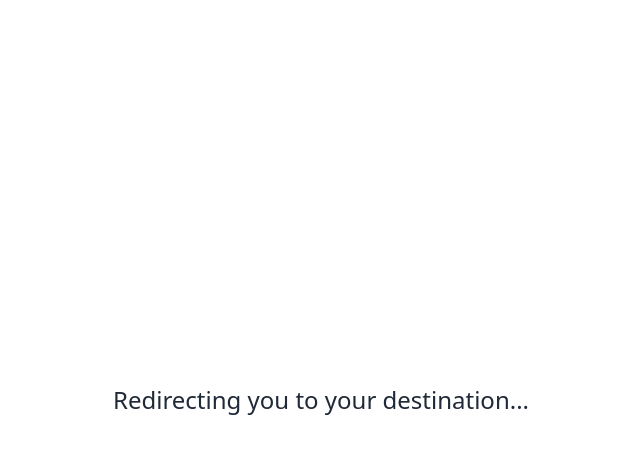
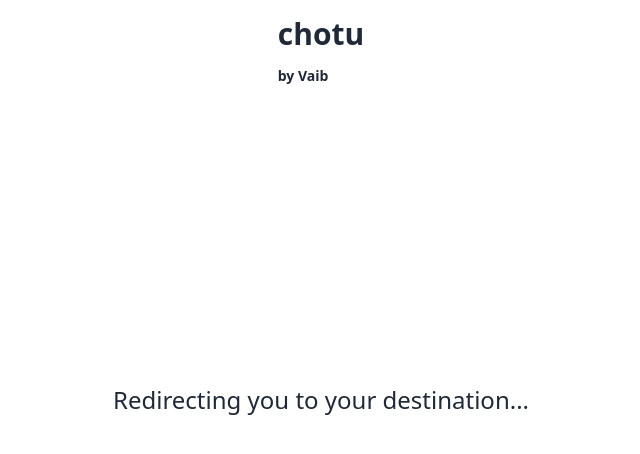
Before and after one commit to Vaib215/chotu, a React (Vite) app: page /1 in a window 1280 px wide. Shown: the top 454 px of the page, without its empty margins (319-959 px from the left). Built offline with nearby package versions, Linux system fonts and the light colour scheme; no server answers.

Commit message:
Added name

```diff
--- a/src/App.jsx
+++ b/src/App.jsx
@@ -59,7 +59,10 @@ function App() {
 
   return (
     <div className="App min-h-screen flex flex-col md:flex-row items-center text-center md:text-left p-6 max-w-6xl mx-auto">
-      <h1 className="text-3xl font-bold absolute top-4 mx-auto">chotu</h1>
+      <div className="text-3xl font-bold absolute top-4 mx-auto">
+        <h1>chotu</h1>
+        <small className="text-sm">by Vaib</small>
+      </div>
       <p className="py-6 text-6xl font-bold my-auto">
         Your own custom link shortner
       </p>
--- a/src/Redirect.jsx
+++ b/src/Redirect.jsx
@@ -29,7 +29,15 @@ const Redirect = () => {
         location.href = url;
       });
   }, []);
-  return <div className="min-h-screen flex items-center justify-center text-2xl">Redirecting you to your destination...</div>;
+  return (
+    <div className="min-h-screen flex flex-col items-center justify-center text-2xl">
+      <div className="text-3xl font-bold absolute top-4 mx-auto">
+        <h1>chotu</h1>
+        <small className="text-sm">by Vaib</small>
+      </div>
+      <div>Redirecting you to your destination...</div>
+    </div>
+  )
 };
 
 export default Redirect;
```
